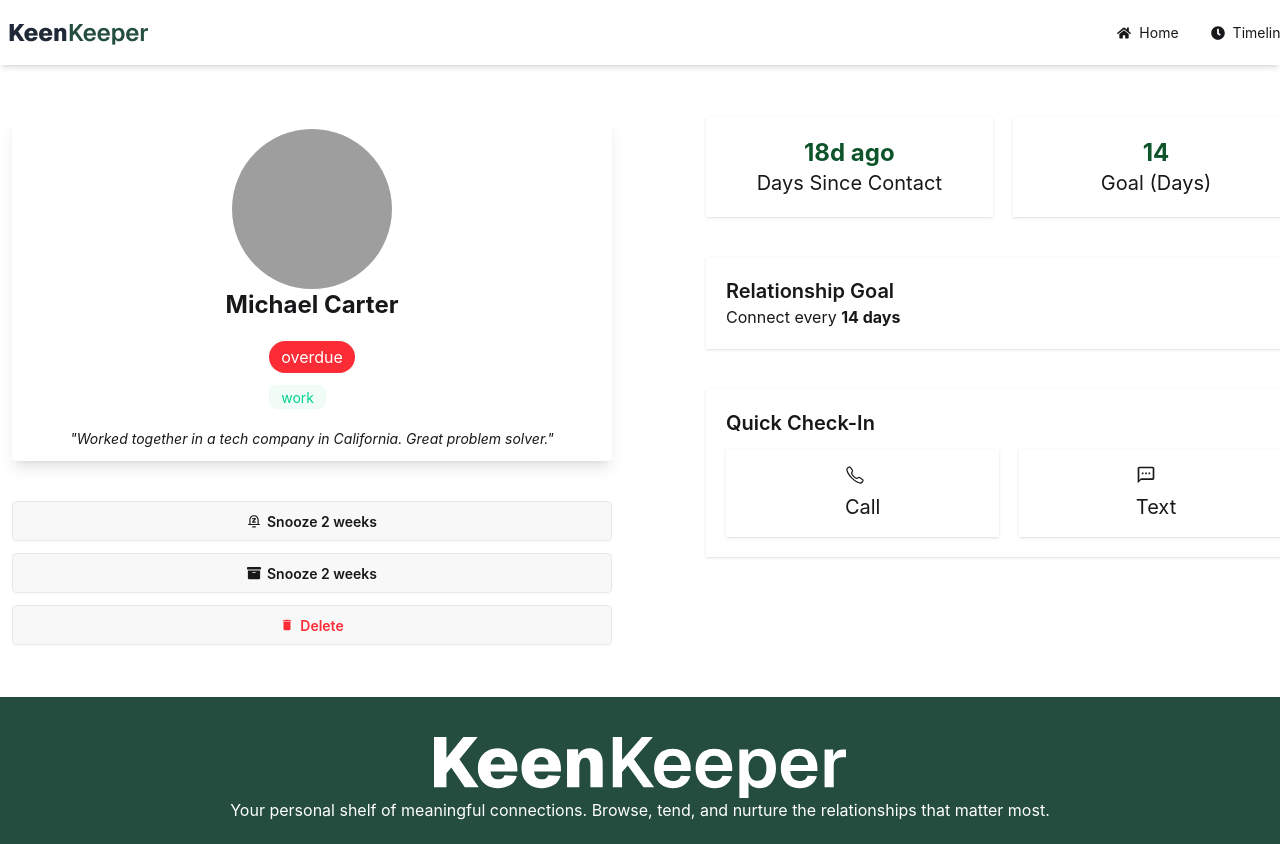
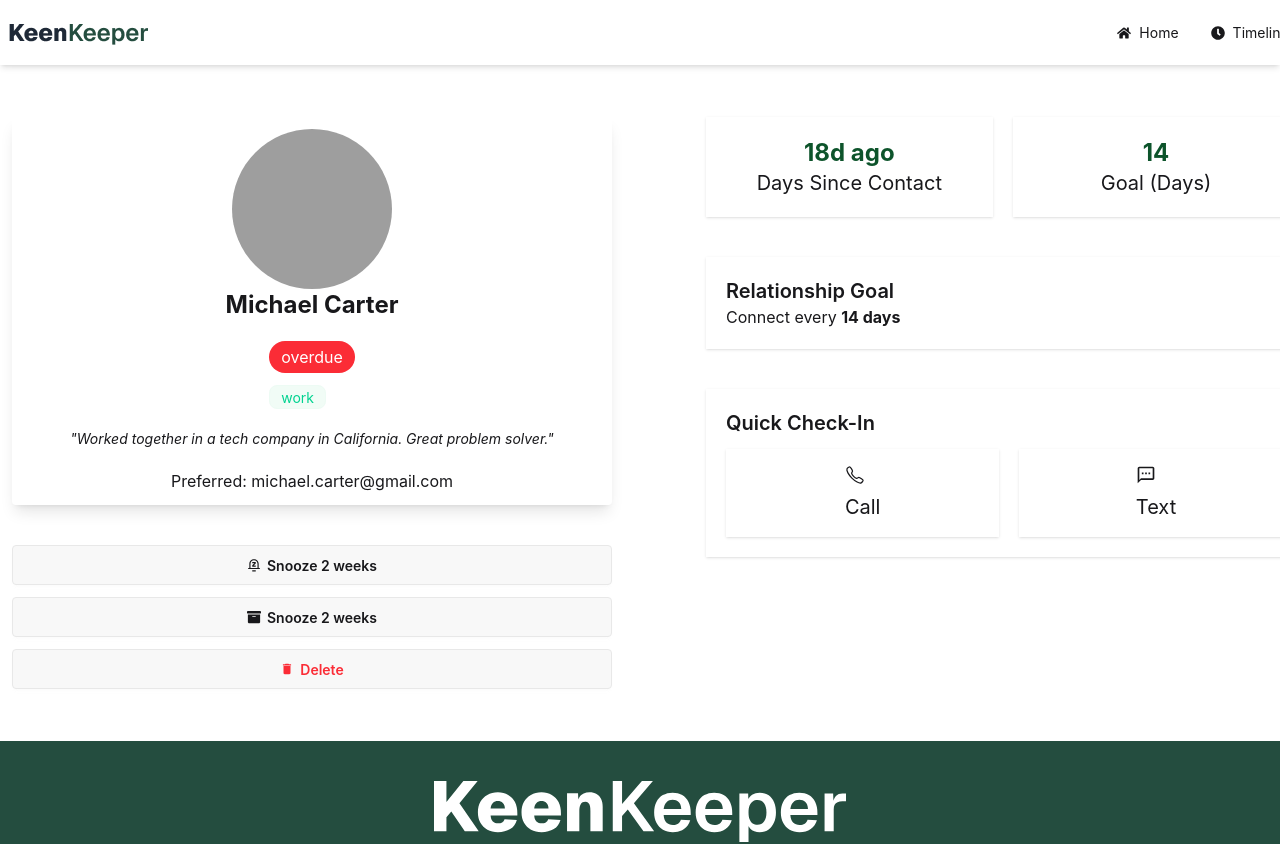
Before and after one commit to jkahmod/KeenKeeper, a React (Vite) app: page /friendsDetails/1 in a window 1280 px wide. Shown: the top 844 px of the page. Built offline with nearby package versions, Linux system fonts and the light colour scheme; grey boxes are pictures that could not be loaded.

Commit message:
some update

```diff
--- a/package.json
+++ b/package.json
@@ -15,6 +15,7 @@
     "react-dom": "^19.2.4",
     "react-icons": "^5.6.0",
     "react-router": "^7.14.1",
+    "react-router-dom": "^7.14.1",
     "react-spinners": "^0.17.0",
     "react-toastify": "^11.0.5",
     "recharts": "^3.8.1",
--- a/src/Page/FriendsDetails/FriendsDetails.jsx
+++ b/src/Page/FriendsDetails/FriendsDetails.jsx
@@ -22,6 +22,7 @@ const FriendsDetails = () => {
         tags,
         status,
         bio,
+        email,
         days_since_contact,
         next_due_date,
         goal
@@ -64,6 +65,7 @@ const FriendsDetails = () => {
                         </div>
 
                         <p className='text-sm italic'>"{bio}"</p>
+                        <p>Preferred: {email}</p>
                     </div>
 
 
```
Also changed, not shown: 1 other file (tests, documents, lock files or other folders).
